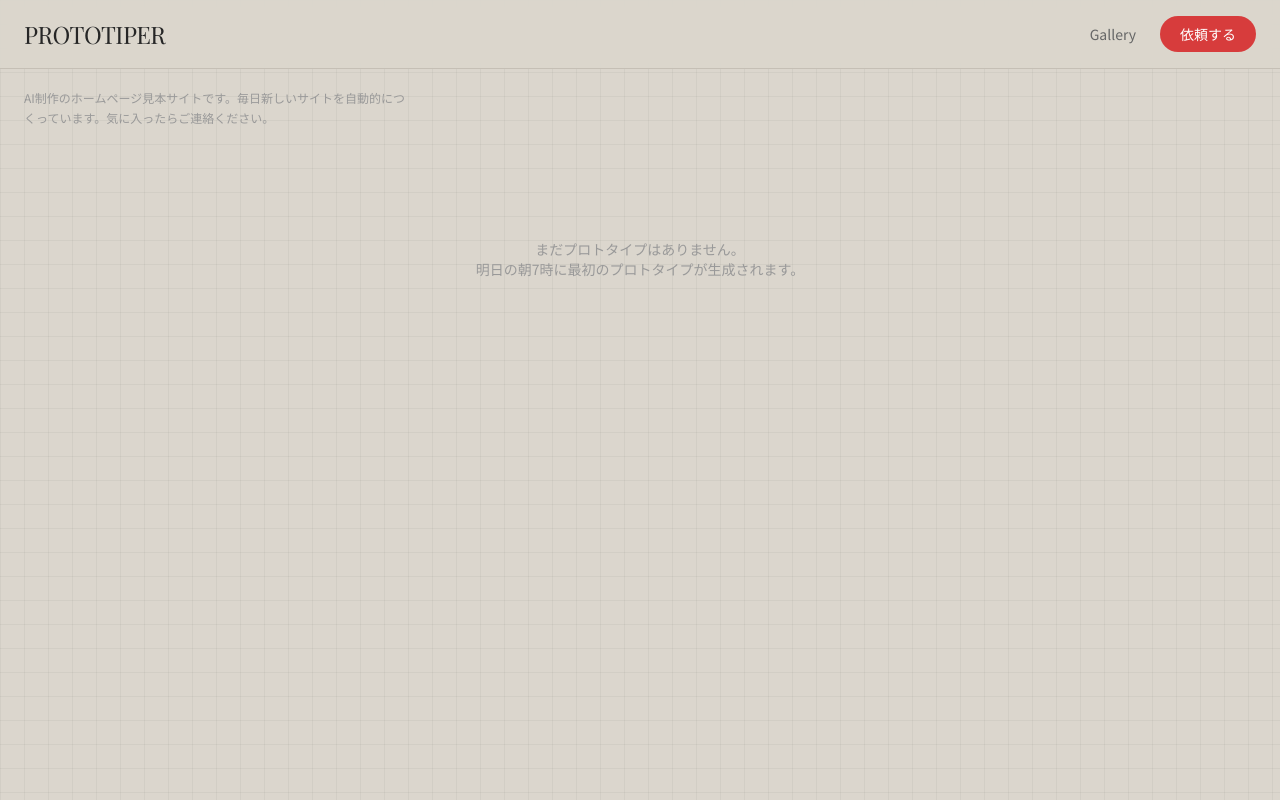
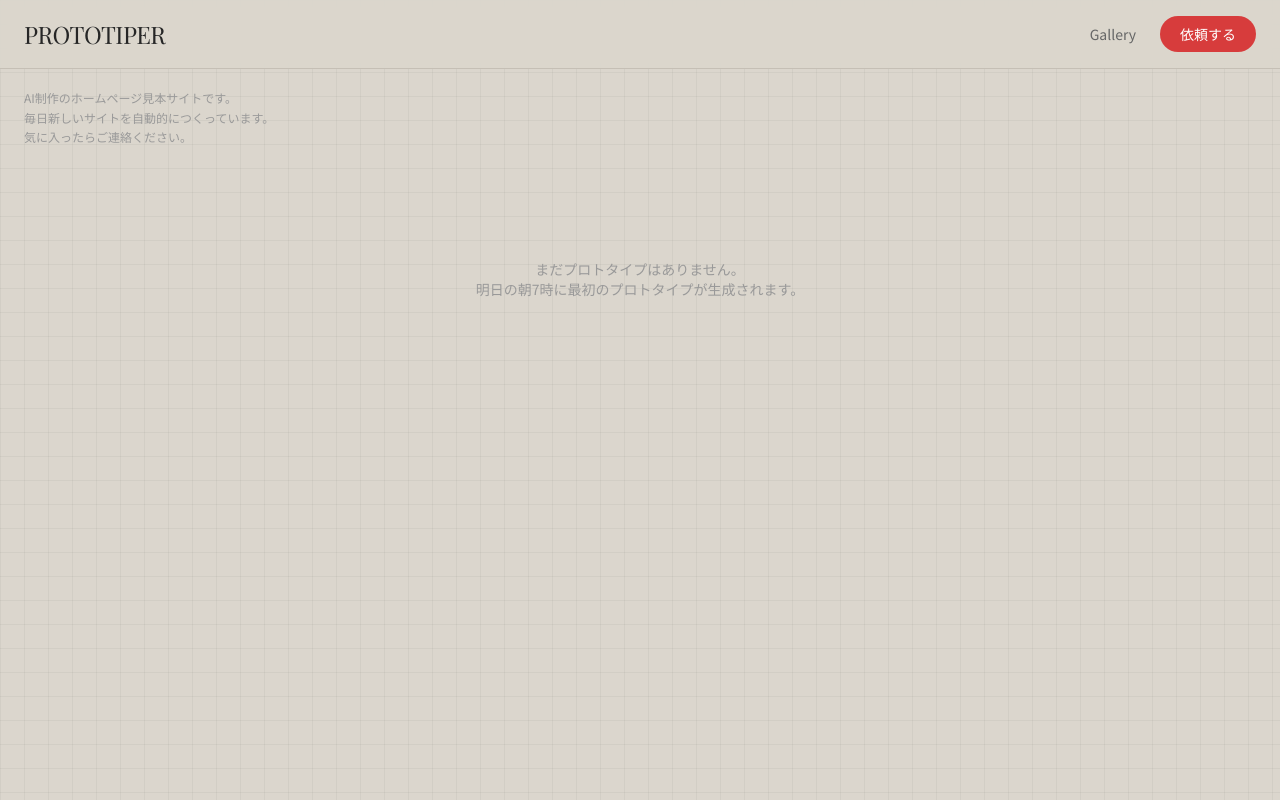
Before and after one commit to paul13131313/prototiper, a Next.js app: page / in a window 1280 px wide. Shown: the top 800 px of the page. Built offline with nearby package versions, Linux system fonts and the light colour scheme.

Commit message:
イントロコピーの行変えを句読点区切りに修正

```diff
--- a/src/app/page.tsx
+++ b/src/app/page.tsx
@@ -11,8 +11,10 @@ export default async function Home() {
       {/* Intro + Gallery */}
       <section className="max-w-7xl mx-auto px-6 pt-6 pb-24">
         {/* Intro copy — 左寄せ、小さく */}
-        <p className="text-xs text-[#999] leading-relaxed max-w-sm mb-8">
-          AI制作のホームページ見本サイトです。毎日新しいサイトを自動的につくっています。気に入ったら<span className="whitespace-nowrap">ご連絡ください。</span>
+        <p className="text-xs text-[#999] leading-relaxed mb-8" style={{ wordBreak: "keep-all", overflowWrap: "break-word" }}>
+          AI制作のホームページ見本サイトです。<br />
+          毎日新しいサイトを自動的につくっています。<br />
+          気に入ったらご連絡ください。
         </p>
 
         {prototypes.length === 0 ? (
```
